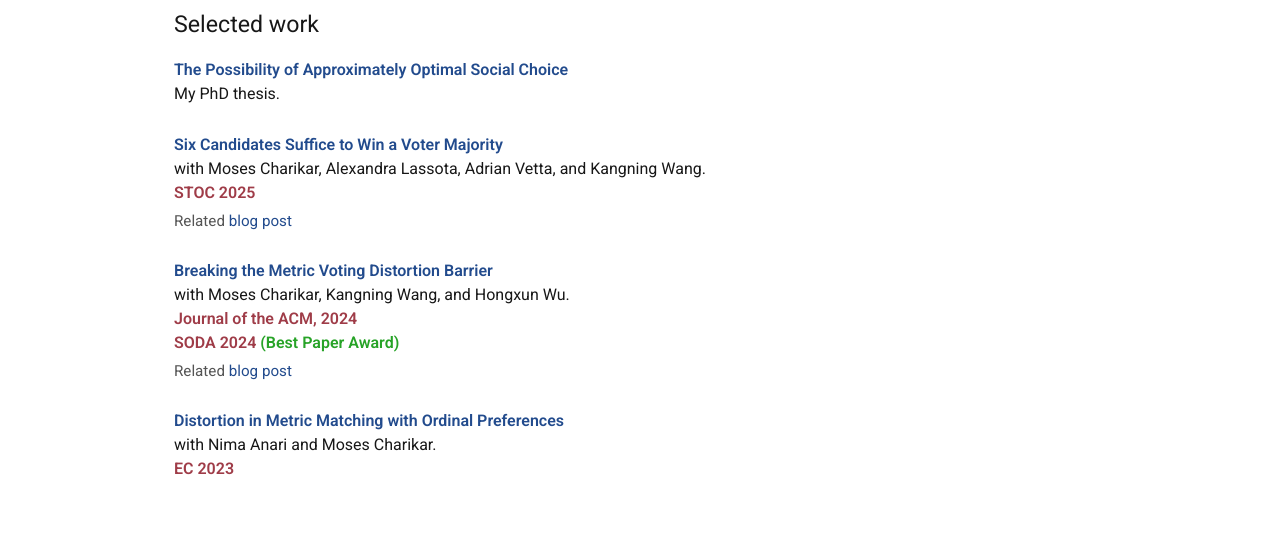
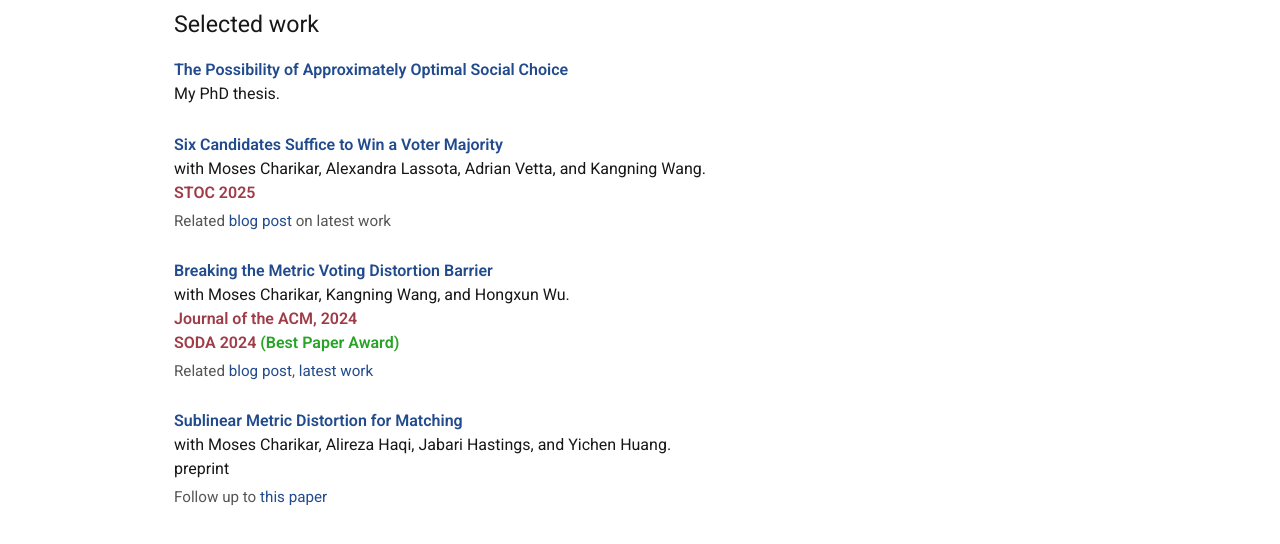
Before and after one commit to pras1712/pras1712.github.io, a plain HTML site: page index.html in a window 1280 px wide. Shown: the part 476-1020 px from the top of the page. Drawn offline with Linux system fonts and the light colour scheme.

Commit message:
homepage selected papers update

```diff
--- a/index.html
+++ b/index.html
@@ -48,7 +48,7 @@
               <a class="paper-title" href="https://arxiv.org/abs/2411.03390">Six Candidates Suffice to Win a Voter Majority</a>
               <div>with Moses Charikar, Alexandra Lassota, Adrian Vetta, and Kangning Wang.</div>
               <div><span class="venue">STOC 2025</span></div>
-              <p class="paper-note">Related <a href="https://theorydish.blog/2026/09/11/condorcet-quintets-a-proof-from-the-book/">blog post</a></p>
+              <p class="paper-note">Related <a href="https://theorydish.blog/2026/09/11/condorcet-quintets-a-proof-from-the-book/">blog post</a> on latest work</p>
             </li>
             <li class="paper-item">
               <a class="paper-title" href="https://arxiv.org/abs/2306.17838">Breaking the Metric Voting Distortion Barrier</a>
@@ -57,12 +57,13 @@
                 <span class="venue">Journal of the ACM, 2024</span><br>
                 <span class="venue">SODA 2024</span> <span class="award">(Best Paper Award)</span>
               </div>
-              <p class="paper-note">Related <a href="https://theorydish.blog/2023/09/25/optimal-metric-distortion-for-voting-a-proof-from-the-book/">blog post</a></p>
+              <p class="paper-note">Related <a href="https://theorydish.blog/2023/09/25/optimal-metric-distortion-for-voting-a-proof-from-the-book/">blog post</a>, <a href="https://arxiv.org/abs/2609.08259">latest work</a></p>
             </li>
             <li class="paper-item">
-              <a class="paper-title" href="https://arxiv.org/abs/2305.12119">Distortion in Metric Matching with Ordinal Preferences</a>
-              <div>with Nima Anari and Moses Charikar.</div>
-              <div><span class="venue">EC 2023</span></div>
+              <a class="paper-title" href="https://arxiv.org/abs/2611.05777">Sublinear Metric Distortion for Matching</a>
+              <div>with Moses Charikar, Alireza Haqi, Jabari Hastings, and Yichen Huang.</div>
+              <div>preprint</div>
+              <p class="paper-note">Follow up to <a href="https://arxiv.org/abs/2305.12119">this paper</a></p>
             </li>
           </ul>
         </section>
```
